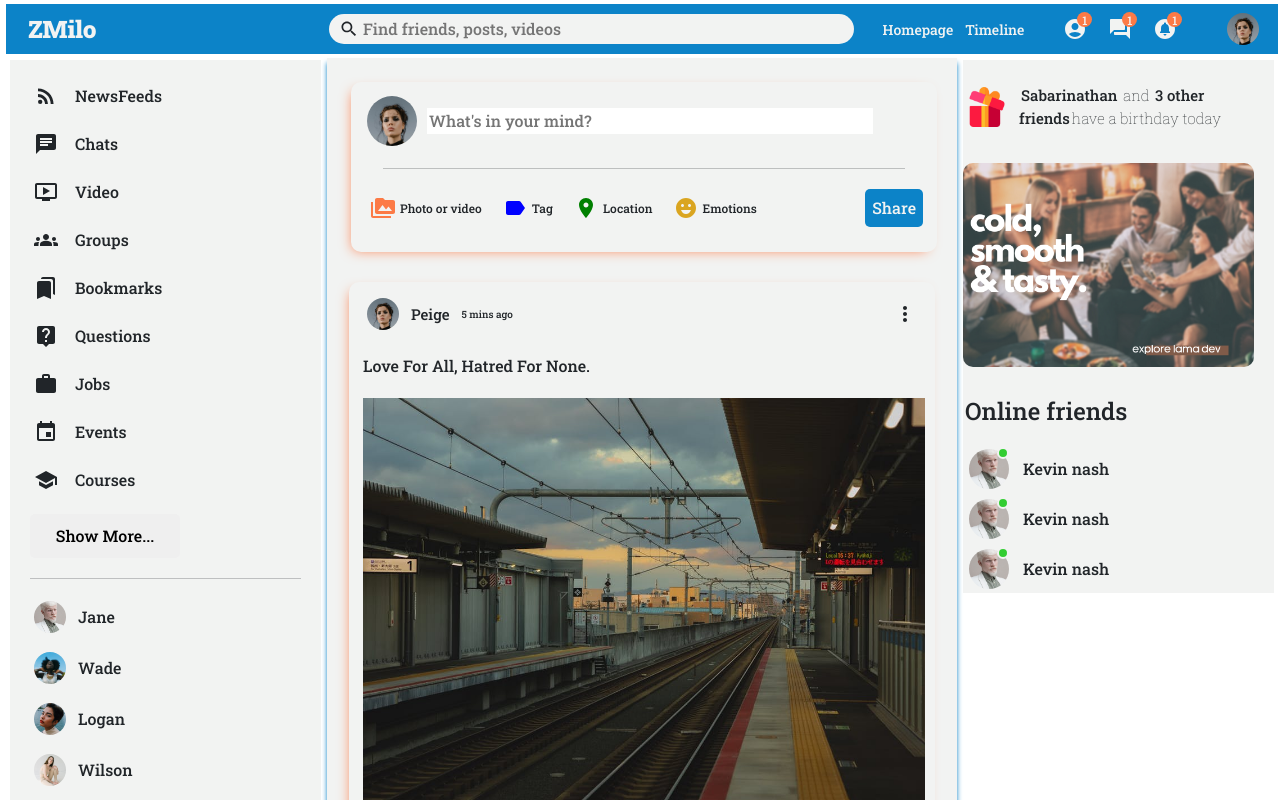
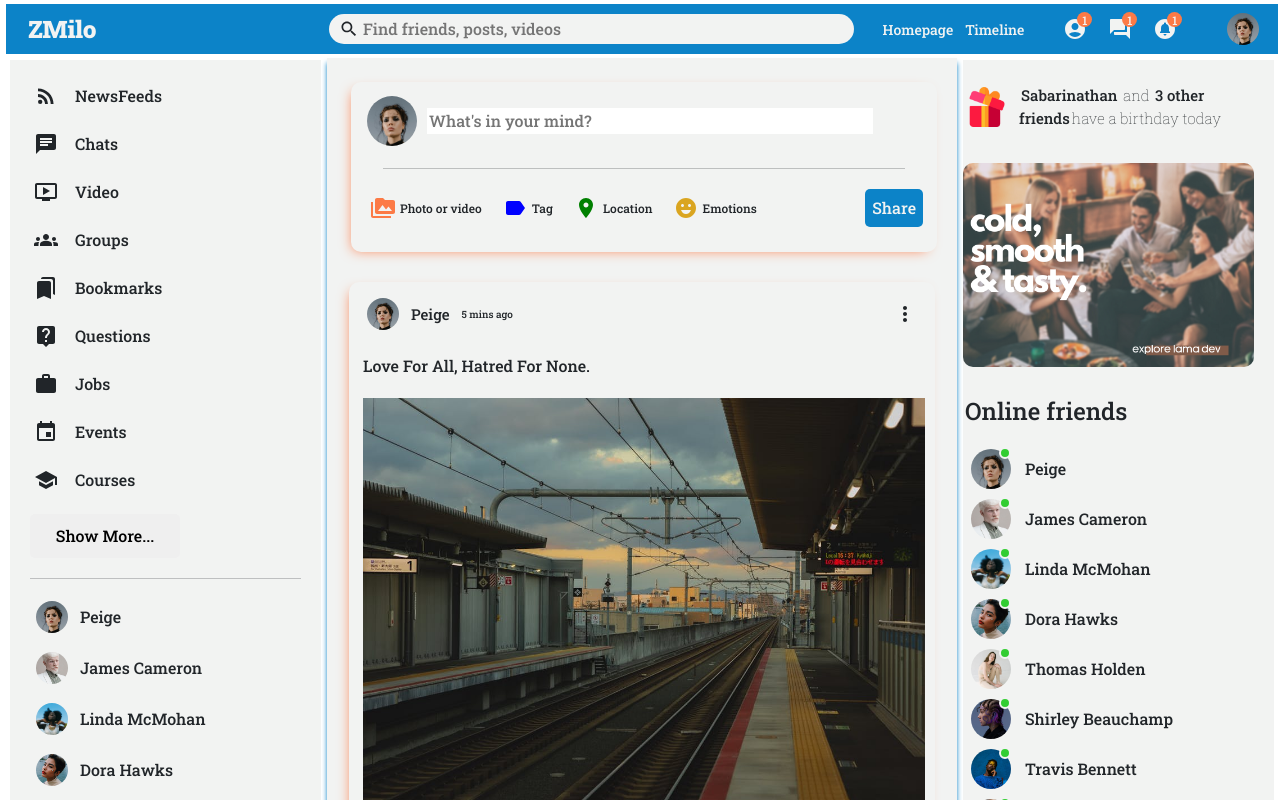
Before and after one commit to razzaksr/ZMiloReactUI, a React (Create React App) app: page / in a window 1280 px wide. Shown: the top 800 px of the page. Built offline with nearby package versions, Linux system fonts and the light colour scheme.

Commit message:
Friends and Online made by seperate components

```diff
--- /dev/null
+++ b/src/Componants/CloseFriends/CloseFriends.css
@@ -0,0 +1,13 @@
+.banleftFriend{
+    display: flex;
+    align-items: center;
+    margin-bottom: 15px;
+}
+
+.banleftFriendImg{
+    width: 32px;
+    height: 32px;
+    border-radius: 50px;
+    object-fit: cover;
+    margin-right: 10px;
+}
--- /dev/null
+++ b/src/Componants/CloseFriends/CloseFriends.js
@@ -0,0 +1,12 @@
+import "./CloseFriends.css"
+
+export default function CloseFriends(gets) {
+  return (
+    <div>
+      <li className="banleftFriend">
+                    <img className="banleftFriendImg" src={gets.each.profilePicture}/>
+                    <span className="banleftFriendName">{gets.each.username}</span>
+                </li>
+    </div>
+  )
+}
--- /dev/null
+++ b/src/Componants/Online/Online.css
@@ -0,0 +1,28 @@
+.rtFriend{
+    display: flex;
+    margin-right: 15px;
+    align-items: center;
+}
+.rtProfileImgContainer{
+    margin-right: 10px;
+    position: relative;
+}
+.rtProfileImg{
+    width: 40px;
+    height: 40px;
+    border-radius: 50px;
+    object-fit: cover;
+}
+.rtOnline{
+    width: 12px;
+    height: 12px;
+    border-radius: 50px;
+    background-color: limegreen;
+    position: absolute;
+    top:-2px;
+    right:0;
+    border: 2px solid #f2f3f2;
+}
+.rtUser{
+    font-weight: 500;
+}
--- /dev/null
+++ b/src/Componants/Online/Online.js
@@ -0,0 +1,15 @@
+import "./Online.css";
+
+export default function Online(each) {
+  return (
+    <div>
+      <li className="rtFriend">
+              <div className="rtProfileImgContainer">
+                <img className="rtProfileImg" src={each.every.profilePicture}/>
+                <span className="rtOnline"></span>
+              </div>
+              <span className="rtUser">{each.every.username}</span>
+            </li>
+    </div>
+  )
+}
--- a/src/Componants/RightBanner/RightBanner.js
+++ b/src/Componants/RightBanner/RightBanner.js
@@ -1,4 +1,6 @@
 import "./RightBanner.css"
+import { Users } from "../../dummyData"
+import Online from "../Online/Online"
 
 export default function RightBanner() {
   return (
@@ -13,27 +15,9 @@ export default function RightBanner() {
           <img className="ad" src="/props/ad.png"/>
           <h4 className="rtTitle">Online friends</h4>
           <ul className="rtFriendList">
-            <li className="rtFriend">
-              <div className="rtProfileImgContainer">
-                <img className="rtProfileImg" src="/props/person/2.jpeg"/>
-                <span className="rtOnline"></span>
-              </div>
-              <span className="rtUser">Kevin nash</span>
-            </li>
-            <li className="rtFriend">
-              <div className="rtProfileImgContainer">
-                <img className="rtProfileImg" src="/props/person/2.jpeg"/>
-                <span className="rtOnline"></span>
-              </div>
-              <span className="rtUser">Kevin nash</span>
-            </li>
-            <li className="rtFriend">
-              <div className="rtProfileImgContainer">
-                <img className="rtProfileImg" src="/props/person/2.jpeg"/>
-                <span className="rtOnline"></span>
-              </div>
-              <span className="rtUser">Kevin nash</span>
-            </li>
+            {(Users.map((u)=>(
+              <Online key={u.id} every={u} />
+            )))}
           </ul>
         </div>
     </div>
--- a/src/Componants/leftbanner/LeftBanner.js
+++ b/src/Componants/leftbanner/LeftBanner.js
@@ -8,6 +8,8 @@ import LiveHelpIcon from '@mui/icons-material/LiveHelp';
 import WorkIcon from '@mui/icons-material/Work';
 import EventIcon from '@mui/icons-material/Event';
 import SchoolIcon from '@mui/icons-material/School';
+import { Users } from "../../dummyData";
+import CloseFriends from "../CloseFriends/CloseFriends";
 export default function LeftBanner() {
   return (
     <div className="banleft">
@@ -53,22 +55,9 @@ export default function LeftBanner() {
             <button className="banleftButton">Show More...</button>
             <hr className="banleftHr"/>
             <ul className="banleftFriendList">
-                <li className="banleftFriend">
-                    <img className="banleftFriendImg" src="/props/person/2.jpeg"/>
-                    <span className="banleftFriendName">Jane</span>
-                </li>
-                <li className="banleftFriend">
-                    <img className="banleftFriendImg" src="/props/person/3.jpeg"/>
-                    <span className="banleftFriendName">Wade</span>
-                </li>
-                <li className="banleftFriend">
-                    <img className="banleftFriendImg" src="/props/person/4.jpeg"/>
-                    <span className="banleftFriendName">Logan</span>
-                </li>
-                <li className="banleftFriend">
-                    <img className="banleftFriendImg" src="/props/person/5.jpeg"/>
-                    <span className="banleftFriendName">Wilson</span>
-                </li>
+                {Users.map((v)=>(
+                    <CloseFriends each={v} key={v.id}/>
+                ))}
             </ul>
         </div>
     </div>
```
